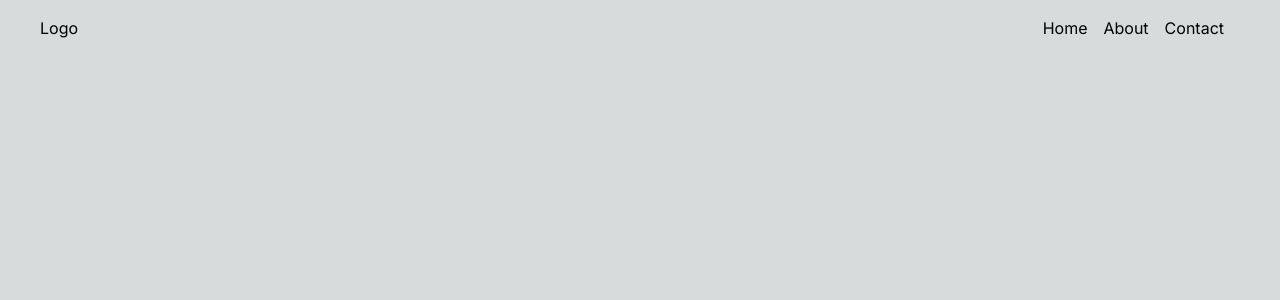
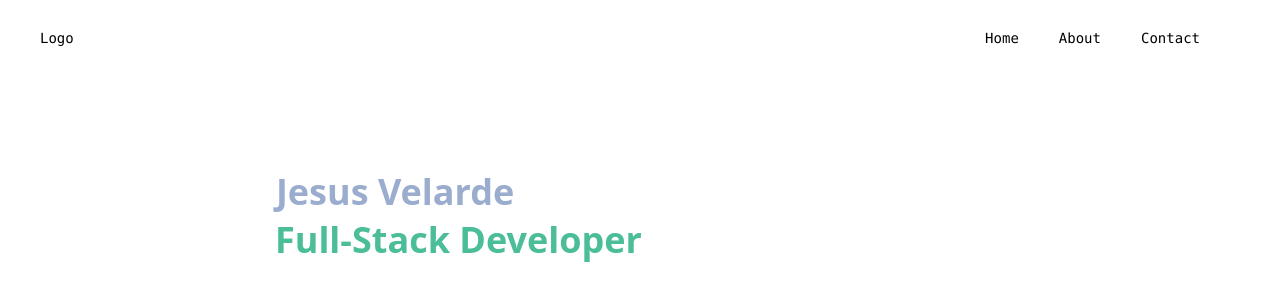
Before and after one commit to heyyysus/dev-portfolio, a Next.js app: page / in a window 1280 px wide. Shown: the top 300 px of the page. Built offline with nearby package versions, Linux system fonts and the light colour scheme.

Commit message:
design changes

```diff
--- a/src/app/globals.css
+++ b/src/app/globals.css
@@ -3,18 +3,19 @@
 @tailwind utilities;
 
 :root {
-  --foreground-rgb: 0, 0, 0;
-  --background-rgb: 214, 219, 220;
+  --foreground-color: 0, 0, 0;
+  --background-color: 214, 219, 220;
 }
 
 @media (prefers-color-scheme: dark) {
   :root {
-    --foreground-rgb: 114, 123, 247;
-    --background-rgb: 23, 25, 51;
+    --foreground-color: #4bbd99;
+    --background-color: #161529;
   }
 }
 
+
 body {
-  color: rgb(var(--foreground-rgb));
-  background: rgb(var(--background-rgb))
+  color: var(--foreground-color);
+  background: var(--background-color)
 }
--- a/src/app/nav.tsx
+++ b/src/app/nav.tsx
@@ -5,12 +5,12 @@ import React from 'react';
 
 const Navigation: React.FC = () => {
   return (
-    <nav className="bg-transparent p-4 flex justify-between w-fill px-10">
+    <nav className="bg-transparent p-4 flex justify-between w-fill px-10 py-7 font-mono text-sm">
       <div>
         Logo
       </div>
       <div className=''>
-        <ul className="flex space-x-4">
+        <ul className="flex space-x-10">
           <li>
             <Link className="hover:text-blue-300" href="/">
               Home
--- a/src/app/page.tsx
+++ b/src/app/page.tsx
@@ -2,7 +2,15 @@ import Image from 'next/image'
 
 export default function Home() {
   return (
-    <main className="flex min-h-screen flex-col items-center justify-between p-24">
+    <main className="flex min-h-screen flex-col justify-space-between p-24">
+      <div className='max-w-xl'>
+        <p className='text-4xl font-bold text-white font-sans mb-2'>
+          Hello, I'm <span className='text-[color:#9badcf]'>Jesus Velarde</span>
+        </p>
+        <p className='text-4xl font-bold text-white font-sans'>
+          And I'm a <span className='text-green'>Full-Stack Developer</span>
+        </p>
+      </div>
     </main>
   )
 }
--- a/tailwind.config.ts
+++ b/tailwind.config.ts
@@ -7,6 +7,12 @@ const config: Config = {
     './src/app/**/*.{js,ts,jsx,tsx,mdx}',
   ],
   theme: {
+    colors: {
+      'green': '#4bbd99',
+      'blue-dark': '#161529',
+      'grey': '#cccccc',
+      'white': '#FFFFFF'
+    },
     extend: {
       backgroundImage: {
         'gradient-radial': 'radial-gradient(var(--tw-gradient-stops))',
```
